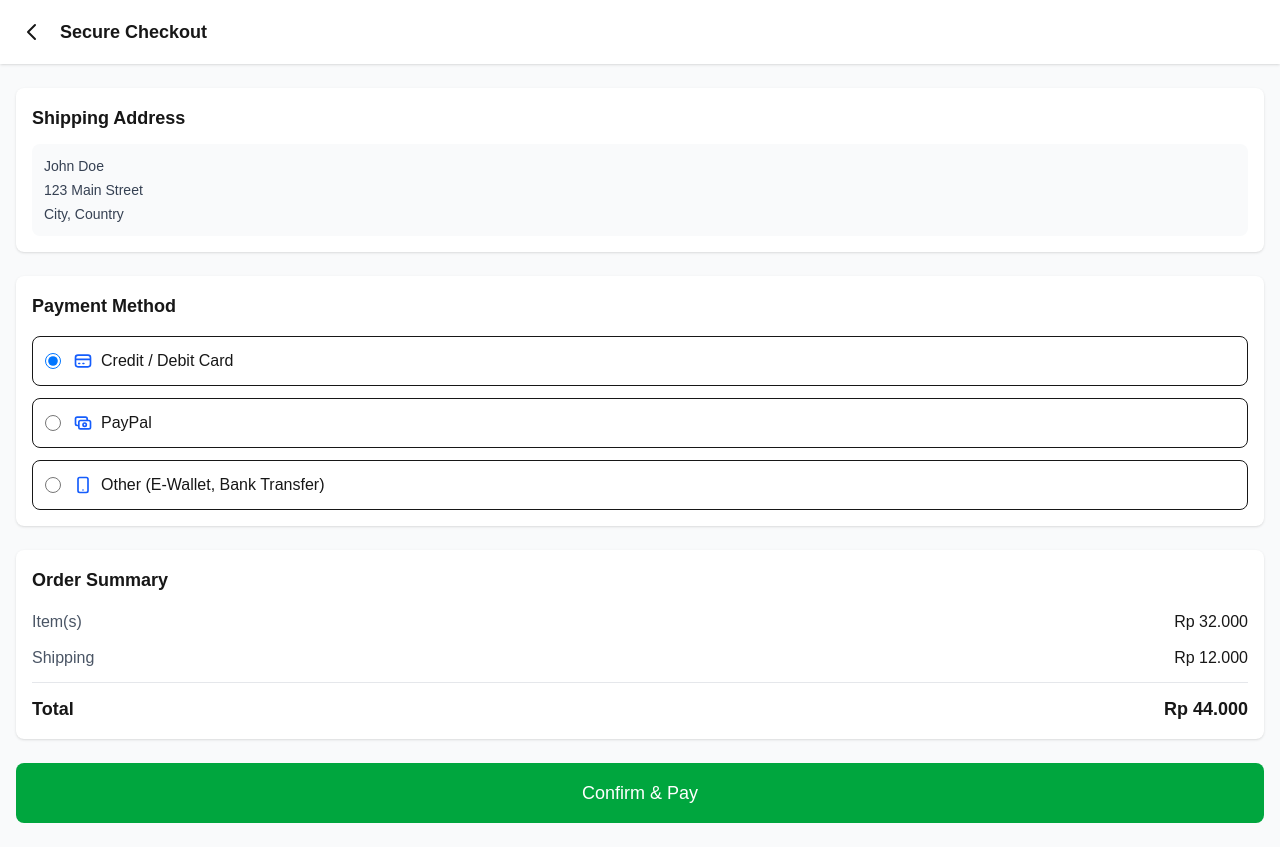
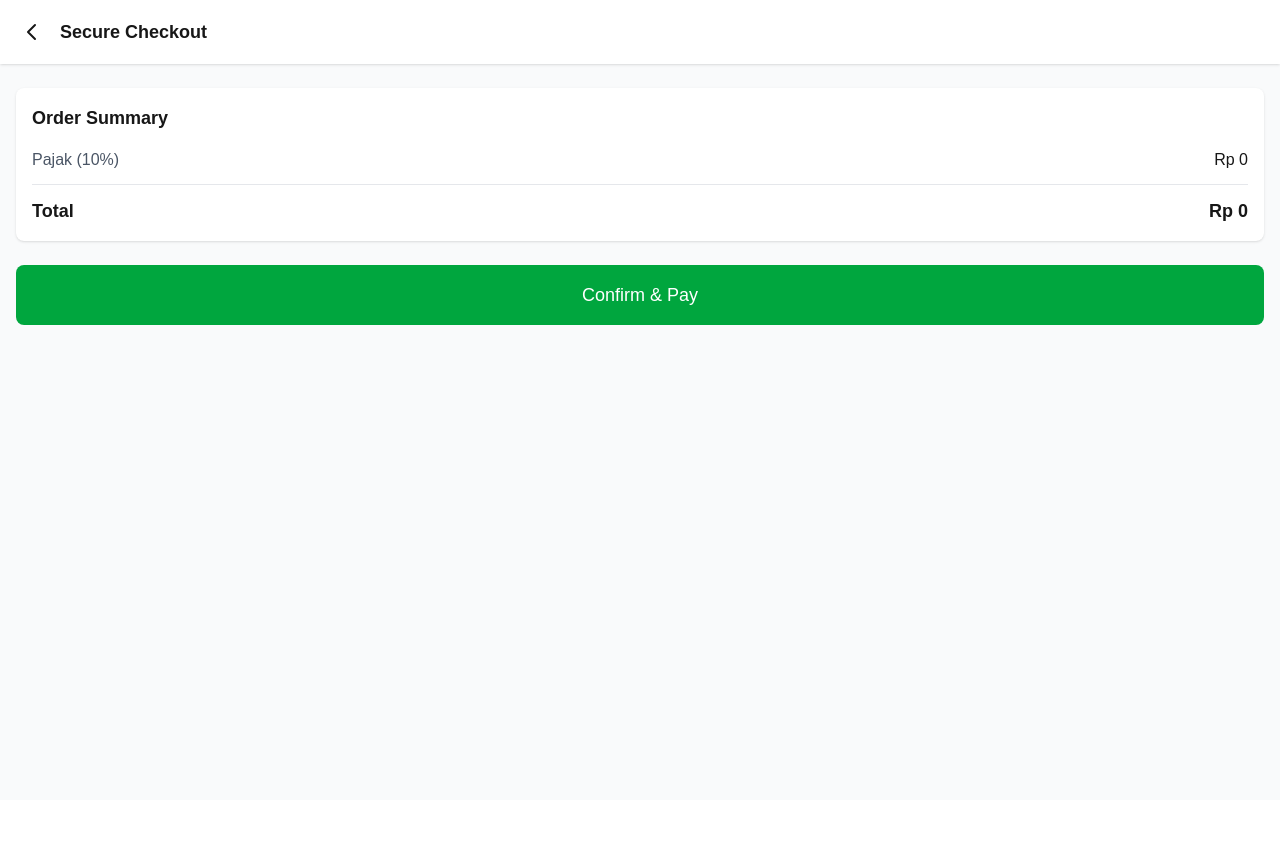
Before and after one commit to ulffiia/UTS20251_ITFinTech_ULFIA_RAHMA, a Next.js app in the folder web_paymentgateway/: page /payment in a window 1280 px wide. After the commit the page ends 800 px from the top, so only its background shows below. Built offline with nearby package versions, Linux system fonts and the light colour scheme.

Commit message:
perbaikan halaman payment dan tambahin untuk redirect ke xendit trss tambahin api invoice

```diff
--- /dev/null
+++ b/web_paymentgateway/src/app/api/create-invoice/route.ts
@@ -0,0 +1,29 @@
+import { NextResponse } from "next/server";
+
+export async function POST(req: Request) {
+  try {
+    const body = await req.json();
+    const { amount, externalId } = body;
+
+    const res = await fetch("https://api.xendit.co/v2/invoices", {
+      method: "POST",
+      headers: {
+        Authorization:
+          "Basic " + Buffer.from(process.env.XENDIT_SECRET_KEY + ":").toString("base64"),
+        "Content-Type": "application/json",
+      },
+      body: JSON.stringify({
+        external_id: externalId,
+        amount,
+        success_redirect_url: `${process.env.NEXT_PUBLIC_BASE_URL}/payment-success`,
+        failure_redirect_url: `${process.env.NEXT_PUBLIC_BASE_URL}/payment-failed`,
+      }),
+    });
+
+    const invoice = await res.json();
+    return NextResponse.json(invoice);
+  } catch (err) {
+    console.error("Error creating invoice:", err);
+    return NextResponse.json({ error: "Failed to create invoice" }, { status: 500 });
+  }
+}
--- a/web_paymentgateway/src/app/api/xendit-webhook/route.ts
+++ b/web_paymentgateway/src/app/api/xendit-webhook/route.ts
@@ -1,10 +1,55 @@
 import { NextResponse } from "next/server";
+import { connectDB } from "@/lib/mongodb";
+import Payment from "@/models/Payment";
+
+export const runtime = "nodejs"; // biar stabil di Vercel
 
 export async function POST(req: Request) {
   try {
+    // 1. Verifikasi token dari Xendit
+    const token = req.headers.get("x-callback-token");
+    if (token !== process.env.XENDIT_WEBHOOK_TOKEN) {
+      console.error("❌ Invalid Xendit token");
+      return NextResponse.json({ error: "Unauthorized" }, { status: 401 });
+    }
+
+    // 2. Parse body webhook
     const body = await req.json();
     console.error("🔥 Webhook received from Xendit:", JSON.stringify(body, null, 2));
 
+    const status = body.status || body.data?.status;
+    const externalId = body.external_id || body.data?.external_id;
+    const invoiceId = body.id || body.data?.id;
+    const paidAt = body.paid_at || body.data?.paid_at;
+
+    // 3. Connect MongoDB
+    await connectDB();
+
+    // 4. Mapping status dari Xendit → status app
+    let appStatus = "PENDING";
+    if (status === "PAID" || status === "SETTLED") appStatus = "LUNAS";
+    else if (status === "EXPIRED") appStatus = "EXPIRED";
+
+    // 5. Update Payment (idempotent)
+    if (externalId || invoiceId) {
+      await Payment.findOneAndUpdate(
+        { $or: [{ externalId }, { invoiceId }] },
+        {
+          $set: {
+            status: appStatus,
+            invoiceId,
+            paidAt: paidAt ? new Date(paidAt) : undefined,
+            updatedAt: new Date(),
+            lastWebhookRaw: body,
+          },
+        },
+        { new: true }
+      );
+    } else {
+      console.error("⚠️ No externalId or invoiceId in webhook payload");
+    }
+
+    // 6. ACK cepat ke Xendit
     return NextResponse.json({ ok: true });
   } catch (err) {
     console.error("❌ Webhook error:", err);
--- a/web_paymentgateway/src/app/payment/page.tsx
+++ b/web_paymentgateway/src/app/payment/page.tsx
@@ -1,10 +1,48 @@
 "use client";
 
 import Link from "next/link";
+import { useCart } from "@/context/CartContext";
 import { useState } from "react";
 
+const formatIDR = (n: number) =>
+  new Intl.NumberFormat("id-ID", {
+    style: "currency",
+    currency: "IDR",
+    minimumFractionDigits: 0,
+  }).format(n);
+
 export default function Payment() {
-  const [paymentMethod, setPaymentMethod] = useState("credit");
+  const { cart } = useCart();
+  const [loading, setLoading] = useState(false);
+
+  const subtotal = cart.reduce((acc, item) => acc + item.price * item.quantity, 0);
+  const tax = subtotal * 0.1;
+  const total = subtotal + tax;
+
+  async function handlePayment() {
+    try {
+      setLoading(true);
+
+      const externalId = `ORDER-${Date.now()}`;
+      const res = await fetch("/api/create-invoice", {
+        method: "POST",
+        headers: { "Content-Type": "application/json" },
+        body: JSON.stringify({ amount: total, externalId }),
+      });
+
+      const data = await res.json();
+      if (data.invoice_url) {
+        window.location.href = data.invoice_url; // Redirect ke halaman pembayaran Xendit
+      } else {
+        alert("Gagal membuat invoice");
+      }
+    } catch (err) {
+      console.error(err);
+      alert("Terjadi error saat membuat invoice");
+    } finally {
+      setLoading(false);
+    }
+  }
 
   return (
     <div className="min-h-screen bg-gray-50">
@@ -19,101 +57,35 @@ export default function Payment() {
       </header>
 
       <div className="px-4 py-6 space-y-6">
-        {/* Shipping Address */}
-        <div className="bg-white rounded-lg p-4 shadow-sm">
-          <h2 className="font-semibold text-lg mb-3">Shipping Address</h2>
-          <div className="bg-gray-50 rounded-lg p-3">
-            <div className="space-y-1 text-sm text-gray-700">
-              <p className="font-medium">John Doe</p>
-              <p>123 Main Street</p>
-              <p>City, Country</p>
-            </div>
-          </div>
-        </div>
-
-        {/* Payment Method */}
-        <div className="bg-white rounded-lg p-4 shadow-sm">
-          <h2 className="font-semibold text-lg mb-4">Payment Method</h2>
-          <div className="space-y-3">
-            <label className="flex items-center gap-3 p-3 border rounded-lg cursor-pointer hover:bg-gray-50">
-              <input
-                type="radio"
-                name="payment"
-                value="credit"
-                checked={paymentMethod === "credit"}
-                onChange={(e) => setPaymentMethod(e.target.value)}
-                className="w-4 h-4 text-blue-600"
-              />
-              <div className="flex items-center gap-2">
-                <svg className="w-5 h-5 text-blue-600" fill="none" stroke="currentColor" viewBox="0 0 24 24">
-                  <path strokeLinecap="round" strokeLinejoin="round" strokeWidth={2} d="M3 10h18M7 15h1m4 0h1m-7 4h12a3 3 0 003-3V8a3 3 0 00-3-3H6a3 3 0 00-3 3v8a3 3 0 003 3z" />
-                </svg>
-                <span>Credit / Debit Card</span>
-              </div>
-            </label>
-
-            <label className="flex items-center gap-3 p-3 border rounded-lg cursor-pointer hover:bg-gray-50">
-              <input
-                type="radio"
-                name="payment"
-                value="paypal"
-                checked={paymentMethod === "paypal"}
-                onChange={(e) => setPaymentMethod(e.target.value)}
-                className="w-4 h-4 text-blue-600"
-              />
-              <div className="flex items-center gap-2">
-                <svg className="w-5 h-5 text-blue-600" fill="none" stroke="currentColor" viewBox="0 0 24 24">
-                  <path strokeLinecap="round" strokeLinejoin="round" strokeWidth={2} d="M17 9V7a2 2 0 00-2-2H5a2 2 0 00-2 2v6a2 2 0 002 2h2m2 4h10a2 2 0 002-2v-6a2 2 0 00-2-2H9a2 2 0 00-2 2v6a2 2 0 002 2zm7-5a2 2 0 11-4 0 2 2 0 014 0z" />
-                </svg>
-                <span>PayPal</span>
-              </div>
-            </label>
-
-            <label className="flex items-center gap-3 p-3 border rounded-lg cursor-pointer hover:bg-gray-50">
-              <input
-                type="radio"
-                name="payment"
-                value="other"
-                checked={paymentMethod === "other"}
-                onChange={(e) => setPaymentMethod(e.target.value)}
-                className="w-4 h-4 text-blue-600"
-              />
-              <div className="flex items-center gap-2">
-                <svg className="w-5 h-5 text-blue-600" fill="none" stroke="currentColor" viewBox="0 0 24 24">
-                  <path strokeLinecap="round" strokeLinejoin="round" strokeWidth={2} d="M12 18h.01M8 21h8a2 2 0 002-2V5a2 2 0 00-2-2H8a2 2 0 00-2 2v14a2 2 0 002 2z" />
-                </svg>
-                <span>Other (E-Wallet, Bank Transfer)</span>
-              </div>
-            </label>
-          </div>
-        </div>
-
         {/* Order Summary */}
         <div className="bg-white rounded-lg p-4 shadow-sm">
           <h2 className="font-semibold text-lg mb-4">Order Summary</h2>
           <div className="space-y-3">
+            {cart.map((item) => (
+              <div key={item._id} className="flex justify-between text-sm">
+                <span>{item.name} x {item.quantity}</span>
+                <span>{formatIDR(item.price * item.quantity)}</span>
+              </div>
+            ))}
             <div className="flex justify-between">
-              <span className="text-gray-600">Item(s)</span>
-              <span className="font-medium">Rp 32.000</span>
+              <span className="text-gray-600">Pajak (10%)</span>
+              <span className="font-medium">{formatIDR(tax)}</span>
             </div>
-
-            <div className="flex justify-between">
-              <span className="text-gray-600">Shipping</span>
-              <span className="font-medium">Rp 12.000</span>
-            </div>
-
             <hr className="border-gray-200" />
-
             <div className="flex justify-between">
               <span className="font-bold text-lg">Total</span>
-              <span className="font-bold text-lg">Rp 44.000</span>
+              <span className="font-bold text-lg">{formatIDR(total)}</span>
             </div>
           </div>
         </div>
 
         {/* Confirm Button */}
-        <button className="w-full bg-green-600 hover:bg-green-700 text-white py-4 rounded-lg font-medium text-lg transition-colors">
-          Confirm & Pay
+        <button
+          onClick={handlePayment}
+          disabled={loading}
+          className="w-full bg-green-600 hover:bg-green-700 text-white py-4 rounded-lg font-medium text-lg transition-colors"
+        >
+          {loading ? "Memproses..." : "Confirm & Pay"}
         </button>
       </div>
     </div>
```
